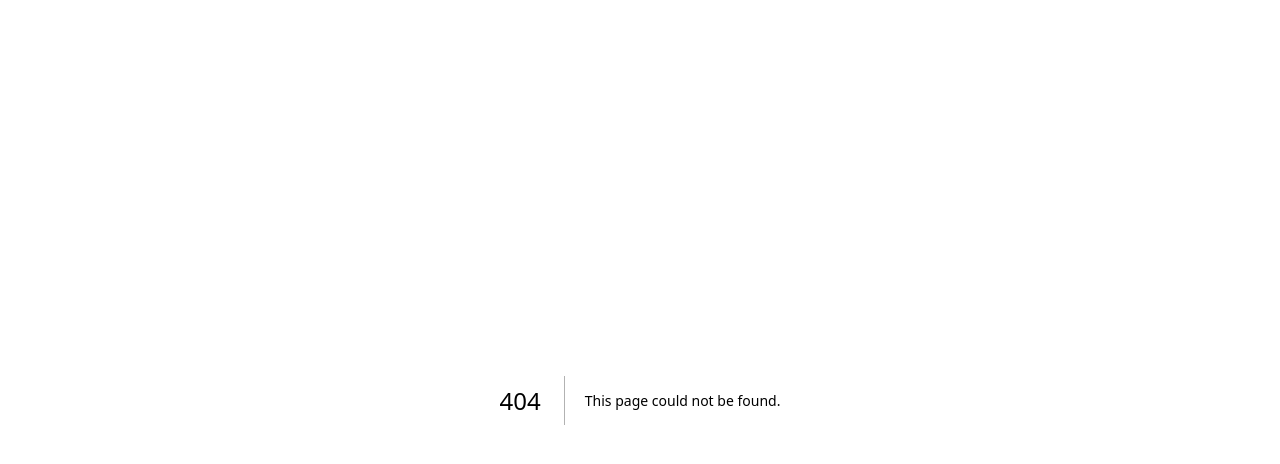
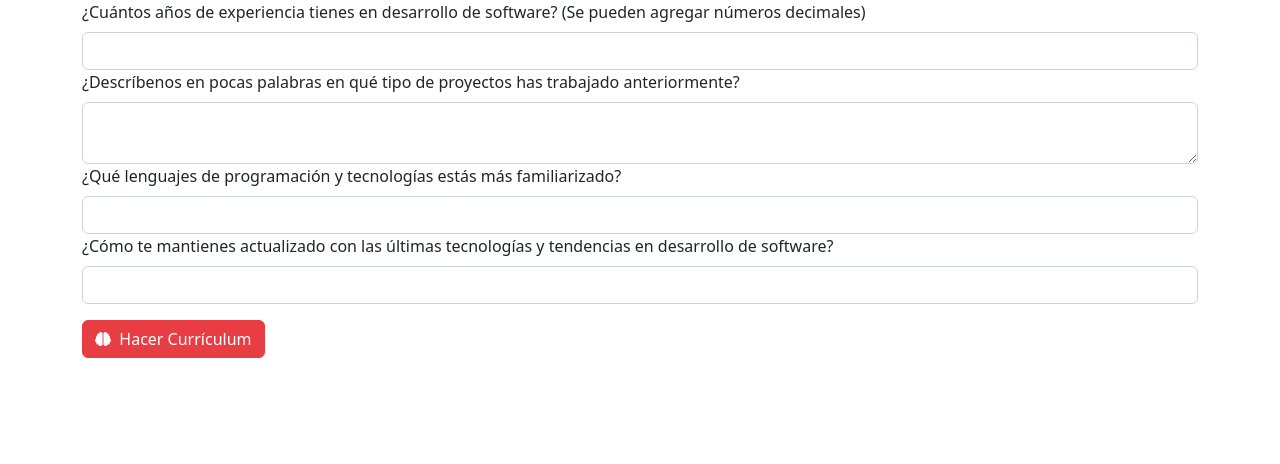
Before and after one commit to wizelineacademy/itesm-socioformador-ene-feb-2023-equipo-2, a Next.js app: page /colaboradores/generar-perfil in a window 1280 px wide. Before the commit this address had no page. Shown: the top 464 px of the page. Built offline with nearby package versions, Linux system fonts and the light colour scheme.

Commit message:
feature/page_generar-perfil
Page general-perfil and add styles in global.css

```diff
--- a/package.json
+++ b/package.json
@@ -12,9 +12,12 @@
     "@types/node": "18.15.10",
     "@types/react": "18.0.29",
     "@types/react-dom": "18.0.11",
+    "bootstrap": "^5.2.3",
     "next": "13.2.4",
     "react": "18.2.0",
     "react-dom": "18.2.0",
+    "react-icons": "^4.8.0",
+    "react-select": "^5.7.2",
     "typescript": "5.0.2"
   }
 }
--- a/src/pages/_app.tsx
+++ b/src/pages/_app.tsx
@@ -1,4 +1,5 @@
 import '@/styles/globals.css'
+import 'bootstrap/dist/css/bootstrap.css';
 import type { AppProps } from 'next/app'
 
 export default function App({ Component, pageProps }: AppProps) {
--- /dev/null
+++ b/src/pages/colaboradores/generar-perfil.tsx
@@ -0,0 +1,102 @@
+// TODO:
+// 1. Pasar selectedLanguages a un react-select en vez de texto.
+// 2. Permite seleccionar años y meses?
+
+import React, { useState } from "react";
+// import Select, {ValueType} from "react-select";
+import * as FaIcons from "react-icons/fa";
+
+const generarPerfil = () => {
+  // React Hooks for managing component state
+  const [yearsExperience, setYearsExperience] = useState<string>();
+  const [typeProjects, setTypeProjects] = useState<string>("");
+  const [selectedLanguages, setSelectedLanguages] = useState<string>("");
+  const [learning, setLearning] = useState<string>("");
+
+  // handleSendForm is a function that is called when the "Hacer Currículum" button is clicked.
+  const handleSendForm = () => {
+    alert("Wizeline debe pagar las juntadas al Toshi Tiger");
+  };
+
+  // handleYearsExperienceChange is a function that sets the years of experience and does not allow letters to be written on the code, just numbers with decimal points
+  const handleYearsExperienceChange = (
+    e: React.ChangeEvent<HTMLInputElement>
+  ) => {
+    const value = e.target.value;
+    if (!isNaN(Number(value))) {
+      setYearsExperience(value);
+    }
+  };
+
+  return (
+    <>
+      <div className="container">
+        {/* Experience input field */}
+        <label className="form-label">
+          ¿Cuántos años de experiencia tienes en desarrollo de software? (Se pueden agregar números decimales)
+        </label>
+        <input
+          className="form-control"
+          type="text"
+          id="yearsExperience"
+          autoComplete="off"
+          onChange={handleYearsExperienceChange}
+          value={yearsExperience}
+          required
+        />
+
+        {/* Project type input field */}
+        <label className="form-label">
+          ¿Descríbenos en pocas palabras en qué tipo de proyectos has trabajado
+          anteriormente?
+        </label>
+        <textarea
+          className="form-control"
+          rows={2}
+          id="typeProjects"
+          autoComplete="off"
+          onChange={(e) => setTypeProjects(e.target.value)}
+          value={typeProjects}
+          required
+        />
+
+        {/* Selected languages input field */}
+        <label className="form-label">
+          ¿Qué lenguajes de programación y tecnologías estás más familiarizado?
+        </label>
+        <input
+          className="form-control"
+          type={"text"}
+          id="selectedLanguages"
+          autoComplete="off"
+          onChange={(e) => setSelectedLanguages(e.target.value)}
+          value={selectedLanguages}
+          required
+        />
+
+        {/* Learning input field */}
+        <label className="form-label">
+          ¿Cómo te mantienes actualizado con las últimas tecnologías y
+          tendencias en desarrollo de software?
+        </label>
+        <input
+          className="form-control"
+          type={"text"}
+          id="learning"
+          autoComplete="off"
+          onChange={(e) => setLearning(e.target.value)}
+          value={learning}
+          required
+        />
+
+        {/* Submit button */}
+        <button className="btn btn-primary mt-3" onClick={handleSendForm}>
+          <FaIcons.FaBrain className="mb-1" />
+          &nbsp;&nbsp;Hacer Currículum
+        </button>
+      </div>
+    </>
+  );
+};
+
+export default generarPerfil;
--- a/src/styles/globals.css
+++ b/src/styles/globals.css
@@ -1,4 +1,4 @@
-:root {
+/* :root {
   --max-width: 1100px;
   --border-radius: 12px;
   --font-mono: ui-monospace, Menlo, Monaco, 'Cascadia Mono', 'Segoe UI Mono',
@@ -104,4 +104,23 @@ a {
   html {
     color-scheme: dark;
   }
+} */
+
+/* Global CSS */
+
+.btn-primary {
+  background-color: #e93d44 !important;
+  color: white !important;
+  border-color: #e93d44 !important;
 }
+
+.btn-primary:hover {
+  background-color: transparent !important;
+  color: #E93D44 !important;
+  border-color: #E93D44 !important;
+}
+
+.form-control:focus {
+  border-color: #e93d44 !important; /* Change the border color to your desired color */
+  box-shadow: 0 0 0 0.2rem rgba(233, 61, 68, 0.25) !important;; /* Add a box shadow to the form control */
+}
```
Also changed, not shown: 1 other file (tests, documents, lock files or other folders).
